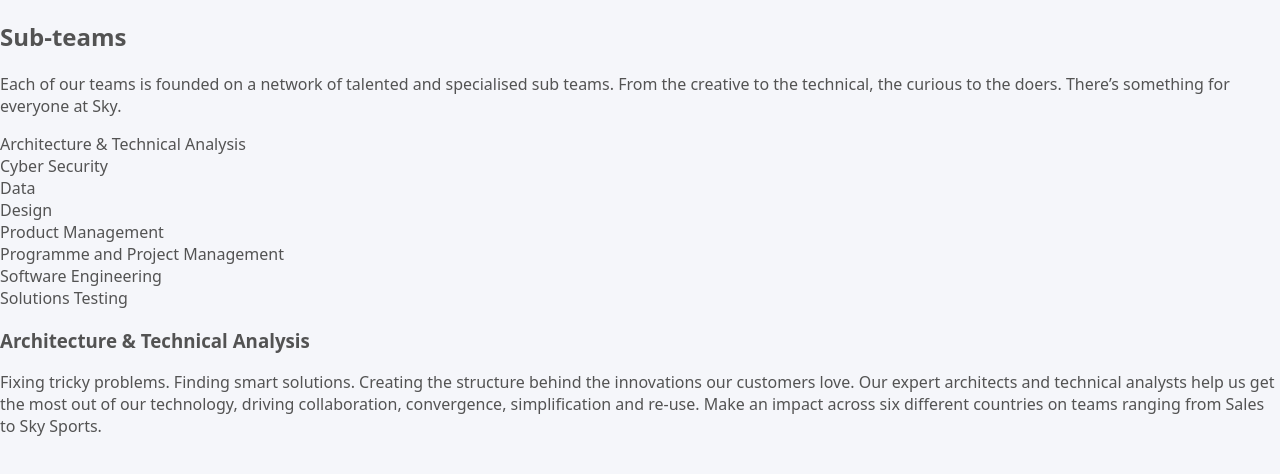
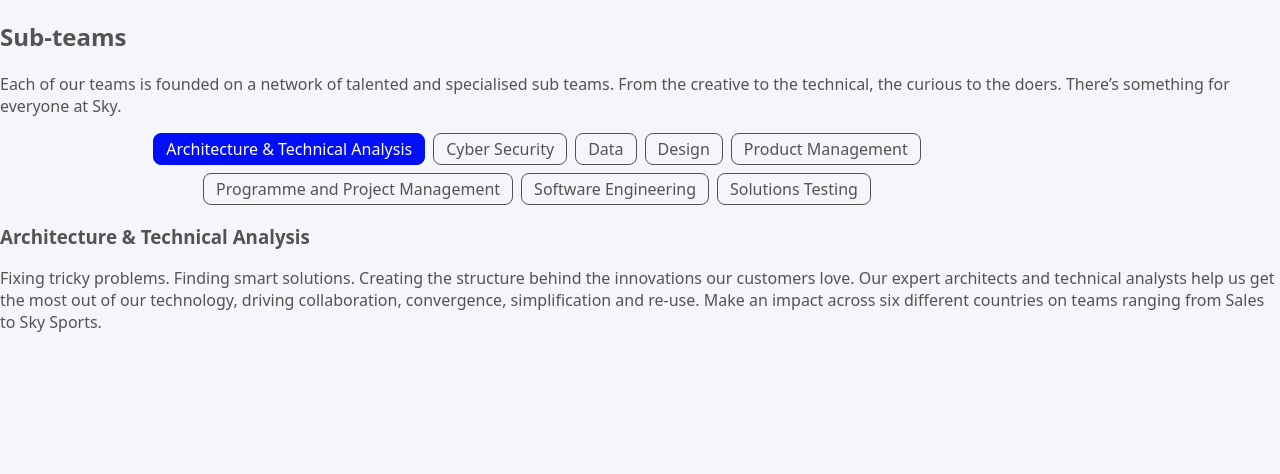
Before and after one commit to samade123/wiser-task-sky-careers, a Next.js app: page / in a window 1280 px wide. Shown: the top 474 px of the page. Built offline with nearby package versions, Linux system fonts and the light colour scheme; a web font is replaced by a local one.

Commit message:
pills styles

```diff
--- /dev/null
+++ b/app/components/Pills/Pills.scss
@@ -0,0 +1,46 @@
+.career-filter-wrapper {
+
+
+    display: flex;
+    flex-direction: row;
+    flex-wrap: wrap;
+    justify-content: center;
+    align-items: center;
+    gap: 8px;
+    width: min(100%, 1074px);
+
+    color: var(--pills-color, #535353);
+
+    .career-filter {
+        padding: 4px 12px;
+        border-radius: 8px;
+        border: solid 1px var(--pills-color);
+        box-sizing: border-box;
+        transition: background-color 0.3s ease, border-color 0.3s ease;
+
+        cursor: pointer;
+
+        &:hover {
+            background: rgb(0, 15, 245, 0.05);
+        }
+
+        &--selected {
+            background: var(--pills-selected-bg-color);
+            border-color: var(--pills-selected-bg-color);
+            color: white;
+
+            &:hover {
+                background: var(--pills-selected-bg-color);
+                cursor: default;
+            }
+
+            &:focus-within{
+                // outline-color: pink;
+                // outline-width: 10px;
+                // outline-style: double;
+
+                filter: brightness(1.5);
+            }
+        }
+    }
+}
--- a/app/components/Pills/Pills.tsx
+++ b/app/components/Pills/Pills.tsx
@@ -2,6 +2,8 @@
 
 import React, { useState } from 'react'
 import { filter } from "@/app/interface";
+import './Pills.scss'
+// import {classNames}
 
 interface Prop {
   filters: filter[];
@@ -16,10 +18,12 @@
         selectFilter(index);
     }
 
+
+
   return (
-    <div role="tablist">
+    <div role="tablist" className='career-filter-wrapper'>
       {filters.map((filter, index) => (
-        <div role="tab" className="career-filter" key={filter.name} onClick={(e) =>handleSelectedPill(index)}>
+        <div role="tab" tabIndex={0} className={`career-filter ${selectedFilterPill == index ? 'career-filter--selected' : ''}`} key={filter.name} onClick={(e) =>handleSelectedPill(index)}>
           <div className="career-filter__name">{filter.name}</div>
         </div>
       ))}
```
